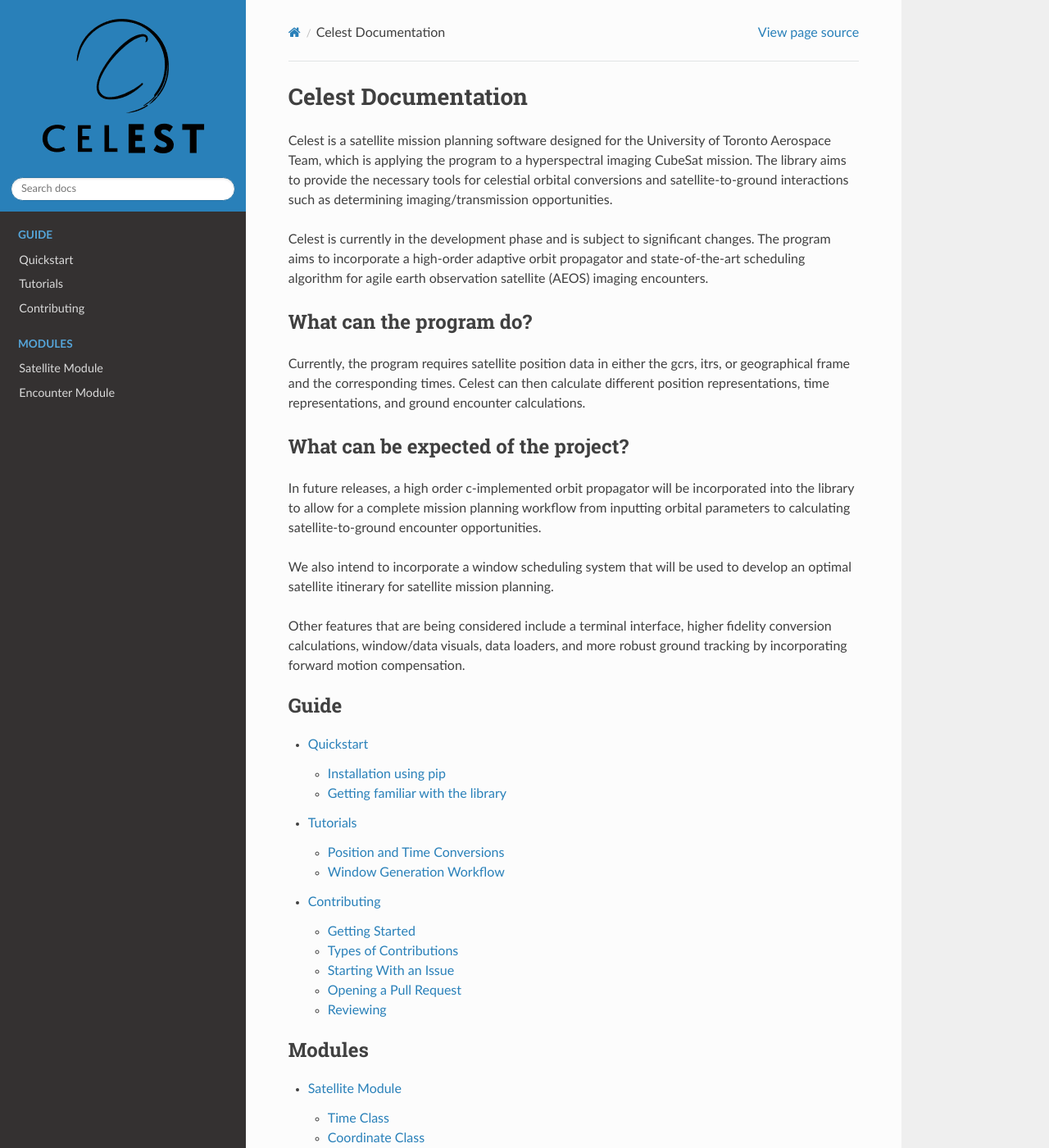
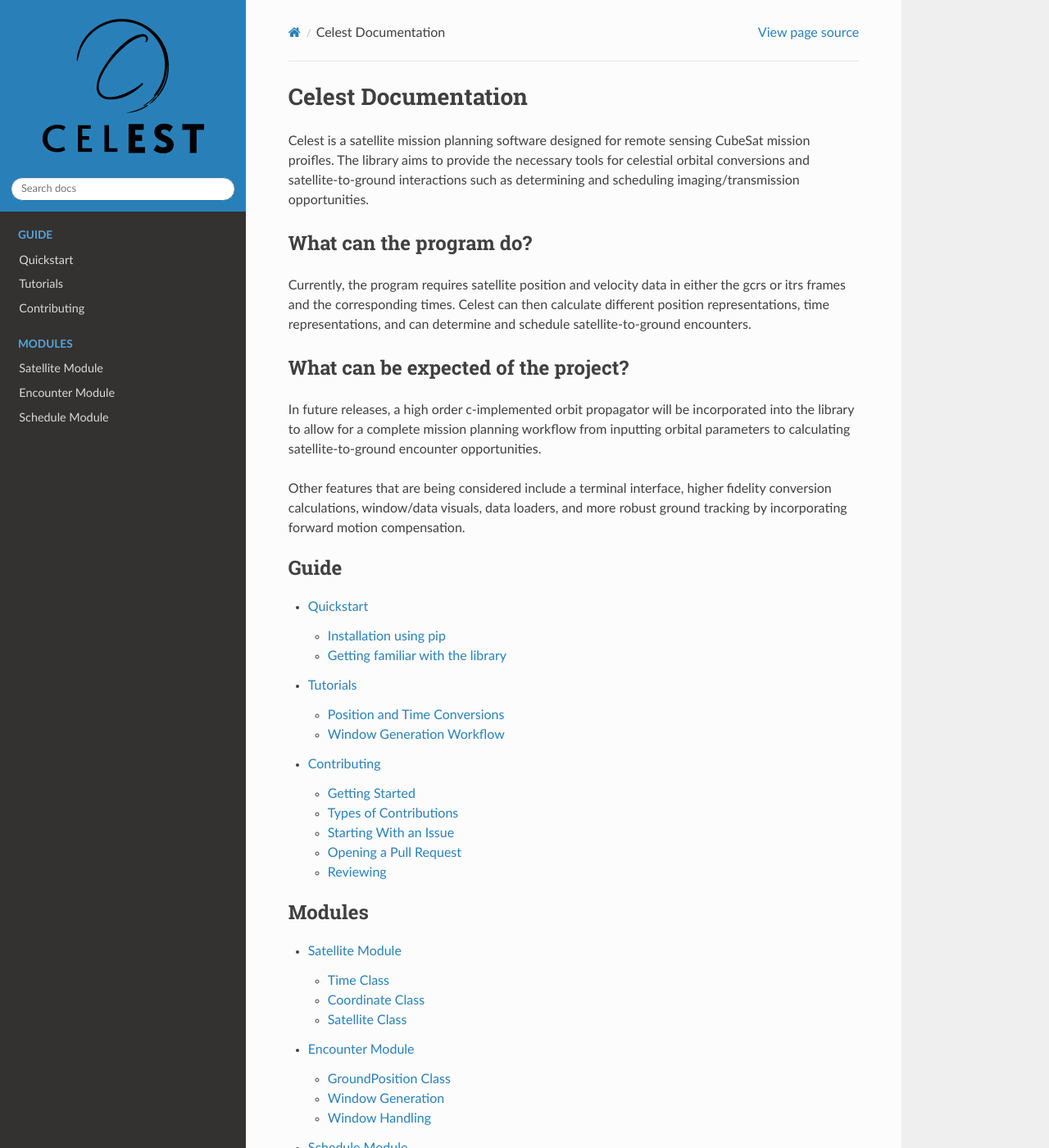
Before and after one commit to JaiWillems/celest, a Sphinx documentation site: the page built from docs/source/index.rst, in a window 1280 px wide and 1400 px high. Shown: the whole window at 82% size. Built offline with Sphinx 7.4.7 and the Read the Docs theme 2.0.0, drawn with Linux system fonts in a browser that asks for light colours.

Commit message:
DOC: Add schedule module documentation.

```diff
--- a/docs/source/index.rst
+++ b/docs/source/index.rst
@@ -6,23 +6,18 @@
 Celest Documentation
 ====================
 
-Celest is a satellite mission planning software designed for the University of
-Toronto Aerospace Team, which is applying the program to a hyperspectral
-imaging CubeSat mission. The library aims to provide the necessary tools for
+Celest is a satellite mission planning software designed for remote sensing
+CubeSat mission proifles. The library aims to provide the necessary tools for
 celestial orbital conversions and satellite-to-ground interactions such as
-determining imaging/transmission opportunities.
-
-Celest is currently in the development phase and is subject to significant
-changes. The program aims to incorporate a high-order adaptive orbit
-propagator and state-of-the-art scheduling algorithm for agile earth
-observation satellite (AEOS) imaging encounters.
+determining and scheduling imaging/transmission opportunities.
 
 What can the program do?
 ------------------------
 
-Currently, the program requires satellite position data in either the gcrs,
-itrs, or geographical frame and the corresponding times. Celest can then calculate different position representations, time representations, and ground
-encounter calculations.
+Currently, the program requires satellite position and velocity data in either
+the gcrs or itrs frames and the corresponding times. Celest can then calculate
+different position representations, time representations, and can determine and
+schedule satellite-to-ground encounters.
 
 What can be expected of the project?
 ------------------------------------
@@ -31,9 +26,6 @@
 incorporated into the library to allow for a complete mission planning workflow
 from inputting orbital parameters to calculating satellite-to-ground encounter
 opportunities.
-
-We also intend to incorporate a window scheduling system that will be used to
-develop an optimal satellite itinerary for satellite mission planning.
 
 Other features that are being considered include a terminal interface, higher
 fidelity conversion calculations, window/data visuals, data loaders, and more
@@ -53,3 +45,4 @@
 
    modules/satellite
    modules/encounter
+   modules/schedule
```
Also changed, not shown: docs/source/modules/schedule.rst (added, +10 -0 lines), 2 other files.
